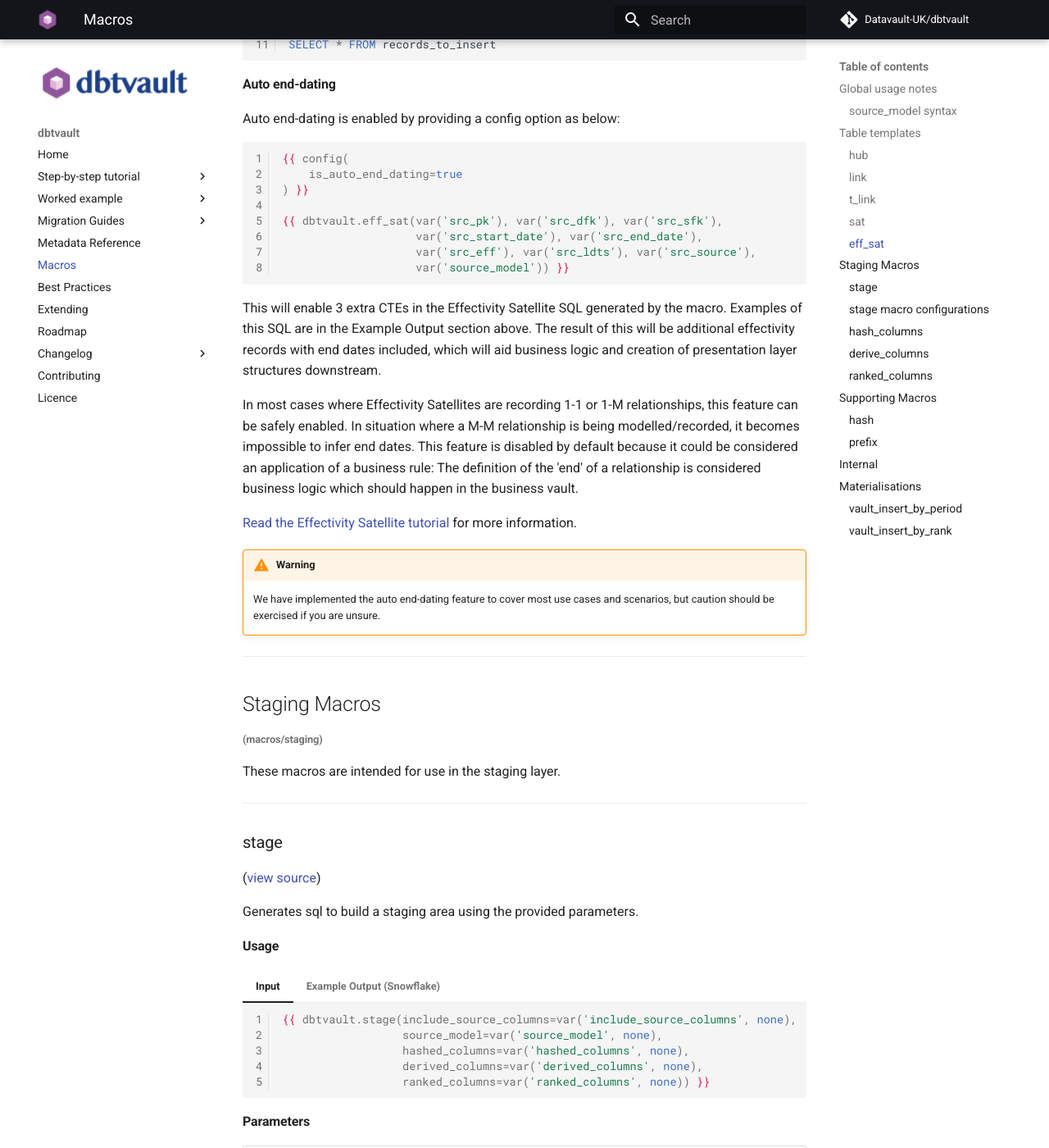
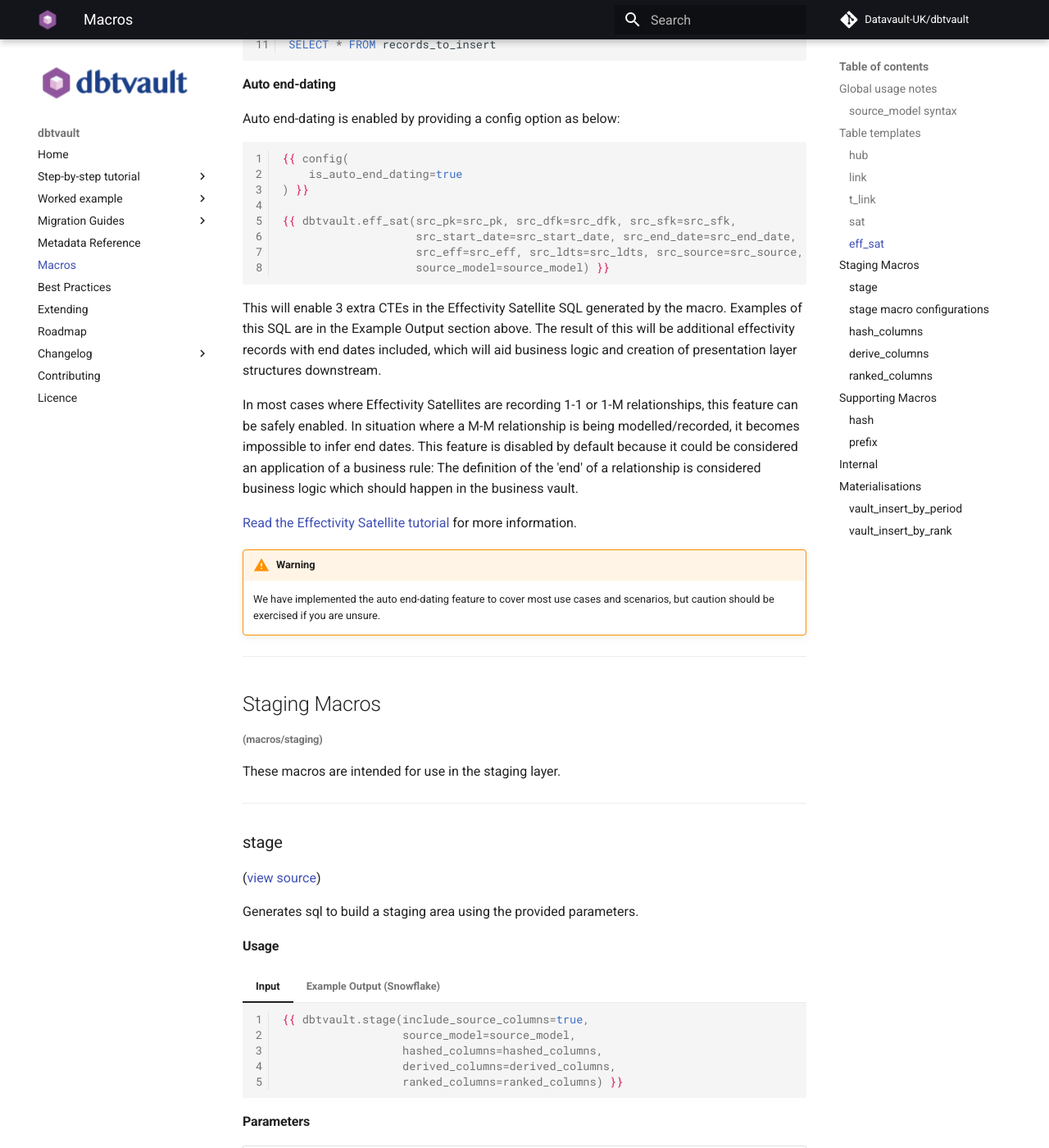
Before and after one commit to Datavault-UK/automate-dv-docs, an MkDocs documentation site: the page built from docs/macros.md, in a window 1280 px wide and 1400 px high, scrolled down 7542 px. Shown: the whole window at 82% size. Built offline with MkDocs 1.6.1 and Material for MkDocs 9.7.7, drawn with Linux system fonts in a browser that asks for light colours; comment, search, counter and statistics services are not loaded; some of the changed text lies outside the part shown.

Commit message:
Updated metadata in macro reference

````diff
--- a/docs/macros.md
+++ b/docs/macros.md
@@ -71,8 +71,8 @@
 
 ``` jinja
 
-{{ dbtvault.hub(var('src_pk'), var('src_nk'), var('src_ldts'),
-                var('src_source'), var('source_model'))        }}
+{{ dbtvault.hub(src_pk=src_pk, src_nk=src_nk, src_ldts=src_ldts,
+                src_source=src_source, source_model=source_model) }}
 ```
 
 #### Parameters
@@ -251,8 +251,8 @@
 #### Usage
 
 ``` jinja
-{{ dbtvault.link(var('src_pk'), var('src_fk'), var('src_ldts'),
-                 var('src_source'), var('source_model'))        }}
+{{ dbtvault.link(src_pk=src_pk, src_fk=src_fk, src_ldts=src_ldts,
+                src_source=src_source, source_model=source_model) }}
 ```
 
 #### Parameters
@@ -434,9 +434,9 @@
 #### Usage
 
 ``` jinja
-{{ dbtvault.t_link(var('src_pk'), var('src_fk'), var('src_payload'),
-                   var('src_eff'), var('src_ldts'), var('src_source'),
-                   var('source_model'))                                }}
+{{ dbtvault.t_link(src_pk=src_pk, src_fk=src_fk, src_payload=src_payload,
+                   src_eff=src_eff, src_ldts=src_ldts,
+                   src_source=src_source, source_model=source_model) }}
 ```
 
 #### Parameters
@@ -506,9 +506,9 @@
 #### Usage
 
 ``` jinja
-{{ dbtvault.sat(var('src_pk'), var('src_hashdiff'), var('src_payload'),
-                var('src_eff'), var('src_ldts'), var('src_source'),
-                var('source_model'))                                   }}
+{{ dbtvault.sat(src_pk=src_pk, src_hashdiff=src_hashdiff, src_payload=src_payload,
+                src_eff=src_eff, src_ldts=src_ldts,
+                src_source=src_source, source_model=source_model) }}
 ```
 
 #### Parameters
@@ -597,10 +597,10 @@
 #### Usage
 
 ``` jinja
-{{ dbtvault.eff_sat(var('src_pk'), var('src_dfk'), var('src_sfk'),
-                    var('src_start_date'), var('src_end_date'),
-                    var('src_eff'), var('src_ldts'), var('src_source'),
-                    var('source_model')) }}
+{{ dbtvault.eff_sat(src_pk=src_pk, src_dfk=src_dfk, src_sfk=src_sfk,
+                    src_start_date=src_start_date, src_end_date=src_end_date,
+                    src_eff=src_eff, src_ldts=src_ldts, src_source=src_source,
+                    source_model=source_model) }}
 ```
 
 #### Parameters
@@ -779,10 +779,10 @@
     is_auto_end_dating=true
 ) }}
 
-{{ dbtvault.eff_sat(var('src_pk'), var('src_dfk'), var('src_sfk'),
-                    var('src_start_date'), var('src_end_date'),
-                    var('src_eff'), var('src_ldts'), var('src_source'),
-                    var('source_model')) }}
+{{ dbtvault.eff_sat(src_pk=src_pk, src_dfk=src_dfk, src_sfk=src_sfk,
+                    src_start_date=src_start_date, src_end_date=src_end_date,
+                    src_eff=src_eff, src_ldts=src_ldts, src_source=src_source,
+                    source_model=source_model) }}
 ```
 
 This will enable 3 extra CTEs in the Effectivity Satellite SQL generated by the macro. Examples of this SQL are in the
@@ -820,11 +820,11 @@
 === "Input"
 
     ``` jinja
-    {{ dbtvault.stage(include_source_columns=var('include_source_columns', none),
-                      source_model=var('source_model', none),
-                      hashed_columns=var('hashed_columns', none),
-                      derived_columns=var('derived_columns', none),
-                      ranked_columns=var('ranked_columns', none)) }}
+    {{ dbtvault.stage(include_source_columns=true,
+                      source_model=source_model,
+                      hashed_columns=hashed_columns,
+                      derived_columns=derived_columns,
+                      ranked_columns=ranked_columns) }}
     ```
 
 === "Example Output (Snowflake)"
@@ -1239,21 +1239,19 @@
 === "Snowflake"
 
 ```yaml hl_lines="5 14"
-stg_customer:
-  vars:
-    source_model: "MY_STAGE"
-    derived_columns:
-      CUSTOMER_DOB_UK: "TO_VARCHAR(CUSTOMER_DOB::date, 'DD-MM-YYYY')"
-      SOURCE: "!RAW_CUSTOMER"
-      EFFECTIVE_FROM: "BOOKING_DATE"
-    hashed_columns:
-      CUSTOMER_PK: "CUSTOMER_ID"
-      HASHDIFF:
-        is_hashdiff: true
-        columns:
-          - "CUSTOMER_NAME"
-          - "CUSTOMER_DOB_UK"
-          - "CUSTOMER_PHONE"
+source_model: "MY_STAGE"
+derived_columns:
+  CUSTOMER_DOB_UK: "TO_VARCHAR(CUSTOMER_DOB::date, 'DD-MM-YYYY')"
+  SOURCE: "!RAW_CUSTOMER"
+  EFFECTIVE_FROM: "BOOKING_DATE"
+hashed_columns:
+  CUSTOMER_PK: "CUSTOMER_ID"
+  HASHDIFF:
+    is_hashdiff: true
+    columns:
+      - "CUSTOMER_NAME"
+      - "CUSTOMER_DOB_UK"
+      - "CUSTOMER_PHONE"
 ```
 
 Here, we create a new derived column called `CUSTOMER_DOB_UK` which formats the `CUSTOMER_DOB` column
@@ -1269,11 +1267,9 @@
 replace the value of a source column with a new value. For example, if you wish to cast a value:
 
 ```yaml
-stg_customer:
-  vars:
-    source_model: "MY_STAGE"
-    derived_columns:
-      CUSTOMER_DOB: "TO_VARCHAR(CUSTOMER_DOB::date, 'DD-MM-YYYY')"
+source_model: "MY_STAGE"
+derived_columns:
+  CUSTOMER_DOB: "TO_VARCHAR(CUSTOMER_DOB::date, 'DD-MM-YYYY')"
 ```
 
 The above snippet, which includes a `derived_columns` configuration, will re-format the date in the `CUSTOMER_DOB` column,
@@ -1395,13 +1391,11 @@
 === "Snowflake"
 
 ```yaml hl_lines="5"
-stg_customer:
-  vars:
-    source_model: "MY_STAGE"
-    derived_columns:
-      CUSTOMER_DOB_UK: "TO_VARCHAR(CUSTOMER_DOB::date, 'DD-MM-YYYY')"
-      SOURCE: "!RAW_CUSTOMER"
-      EFFECTIVE_FROM: "BOOKING_DATE"
+source_model: "MY_STAGE"
+derived_columns:
+  CUSTOMER_DOB_UK: "TO_VARCHAR(CUSTOMER_DOB::date, 'DD-MM-YYYY')"
+  SOURCE: "!RAW_CUSTOMER"
+  EFFECTIVE_FROM: "BOOKING_DATE"
 ```
 
 In the above example we can see the use of a function to convert the date format of the `CUSTOMER_DOB` to create a new
@@ -1419,13 +1413,11 @@
 #### Constants (Derived Columns)
 
 ```yaml hl_lines="6"
-stg_customer:
-  vars:
-    source_model: "MY_STAGE"
-    derived_columns:
-      CUSTOMER_DOB_UK: "TO_VARCHAR(CUSTOMER_DOB::date, 'DD-MM-YYYY')"
-      SOURCE: "!RAW_CUSTOMER"
-      EFFECTIVE_FROM: "BOOKING_DATE"
+source_model: "MY_STAGE"
+derived_columns:
+  CUSTOMER_DOB_UK: "TO_VARCHAR(CUSTOMER_DOB::date, 'DD-MM-YYYY')"
+  SOURCE: "!RAW_CUSTOMER"
+  EFFECTIVE_FROM: "BOOKING_DATE"
 ```
 
 In the above example we define a constant value for our new `SOURCE` column. We do this by prefixing our string with an
@@ -1444,16 +1436,14 @@
 !!! tip "New in dbtvault 0.7.2"
 
 ```yaml hl_lines="6 7"
-stg_customer:
-  vars:
-    source_model: "MY_STAGE"
-    derived_columns:
-      CUSTOMER_NK:
-        - "CUSTOMER_ID"
-        - "CUSTOMER_NAME"
-        - "!DEV"
-      SOURCE: "!RAW_CUSTOMER"
-      EFFECTIVE_FROM: "BOOKING_DATE"
+source_model: "MY_STAGE"
+derived_columns:
+  CUSTOMER_NK:
+    - "CUSTOMER_ID"
+    - "CUSTOMER_NAME"
+    - "!DEV"
+  SOURCE: "!RAW_CUSTOMER"
+  EFFECTIVE_FROM: "BOOKING_DATE"
 ```
 
 You can create new columns, given a list of columns to extract values from, using derived columns.
@@ -1482,16 +1472,14 @@
 allows you to define ranked columns to generate, as follows:
 
 ```yaml
-stg_customer:
-  vars:
-    source_model: "MY_STAGE"
-    ranked_columns:
-      DBTVAULT_RANK:
-        parition_by: "CUSTOMER_PK"
-        order_by: "LOAD_DATETIME"
-      SAT_BOOKING_RANK:
-        parition_by: "BOOKING_PK"
-        order_by: "LOAD_DATETIME"
+source_model: "MY_STAGE"
+ranked_columns:
+  DBTVAULT_RANK:
+    parition_by: "CUSTOMER_PK"
+    order_by: "LOAD_DATETIME"
+  SAT_BOOKING_RANK:
+    parition_by: "BOOKING_PK"
+    order_by: "LOAD_DATETIME"
 ```
 
 This will create columns like so:
@@ -1695,10 +1683,10 @@
     {{ config(materialized='vault_insert_by_period', timestamp_field='LOAD_DATE', period='day',
                        start_date='2020-01-30') }}
 
-    {{ dbtvault.eff_sat(var('src_pk'), var('src_dfk'), var('src_sfk'),
-                        var('src_start_date'), var('src_end_date'),
-                        var('src_eff'), var('src_ldts'), var('src_source'),
-                        var('source_model')) }}
+    {{ dbtvault.eff_sat(src_pk=src_pk, src_dfk=src_dfk, src_sfk=src_sfk,
+                        src_start_date=src_start_date, src_end_date=src_end_date,
+                        src_eff=src_eff, src_ldts=src_ldts, src_source=src_source,
+                        source_model=source_model) }}
     ```
 
 === "Manual Load range #2"
@@ -1706,10 +1694,10 @@
     {{ config(materialized='vault_insert_by_period', timestamp_field='LOAD_DATE', period='day',
                        start_date='2020-01-30', stop_date='2020-04-30') }}
 
-    {{ dbtvault.eff_sat(var('src_pk'), var('src_dfk'), var('src_sfk'),
-                        var('src_start_date'), var('src_end_date'),
-                        var('src_eff'), var('src_ldts'), var('src_source'),
-                        var('source_model')) }}
+    {{ dbtvault.eff_sat(src_pk=src_pk, src_dfk=src_dfk, src_sfk=src_sfk,
+                        src_start_date=src_start_date, src_end_date=src_end_date,
+                        src_eff=src_eff, src_ldts=src_ldts, src_source=src_source,
+                        source_model=source_model) }}
     ```
 
 === "Manual Load range #3"
@@ -1717,10 +1705,10 @@
     {{ config(materialized='vault_insert_by_period', timestamp_field='LOAD_DATE', period='day',
               start_date='2020-01-30', stop_date='2020-04-30', date_source_models=var('source_model')) }}
 
-    {{ dbtvault.eff_sat(var('src_pk'), var('src_dfk'), var('src_sfk'),
-                        var('src_start_date'), var('src_end_date'),
-                        var('src_eff'), var('src_ldts'), var('src_source'),
-                        var('source_model')) }}
+    {{ dbtvault.eff_sat(src_pk=src_pk, src_dfk=src_dfk, src_sfk=src_sfk,
+                        src_start_date=src_start_date, src_end_date=src_end_date,
+                        src_eff=src_eff, src_ldts=src_ldts, src_source=src_source,
+                        source_model=source_model) }}
     ```
 
 === "Inferred Load range"
@@ -1728,10 +1716,10 @@
     {{ config(materialized='vault_insert_by_period', timestamp_field='LOAD_DATE', period='day',
               date_source_models=var('source_model')) }}
 
-    {{ dbtvault.eff_sat(var('src_pk'), var('src_dfk'), var('src_sfk'),
-                        var('src_start_date'), var('src_end_date'),
-                        var('src_eff'), var('src_ldts'), var('src_source'),
-                        var('source_model')) }}
+    {{ dbtvault.eff_sat(src_pk=src_pk, src_dfk=src_dfk, src_sfk=src_sfk,
+                        src_start_date=src_start_date, src_end_date=src_end_date,
+                        src_eff=src_eff, src_ldts=src_ldts, src_source=src_source,
+                        source_model=source_model) }}
     ```
 
 #### Initial/Base Load vs. Incremental Load
@@ -1884,10 +1872,10 @@
 ```jinja
 {{ config(materialized='vault_insert_by_rank', rank_column='DBTVAULT_RANK', rank_source_models='MY_STAGE') }}
 
-{{ dbtvault.eff_sat(var('src_pk'), var('src_dfk'), var('src_sfk'),
-                    var('src_start_date'), var('src_end_date'),
-                    var('src_eff'), var('src_ldts'), var('src_source'),
-                    var('source_model')) }}
+{{ dbtvault.eff_sat(src_pk=src_pk, src_dfk=src_dfk, src_sfk=src_sfk,
+                    src_start_date=src_start_date, src_end_date=src_end_date,
+                    src_eff=src_eff, src_ldts=src_ldts, src_source=src_source,
+                    source_model=source_model) }}
 ```
 
 #### Configuration Options
````
